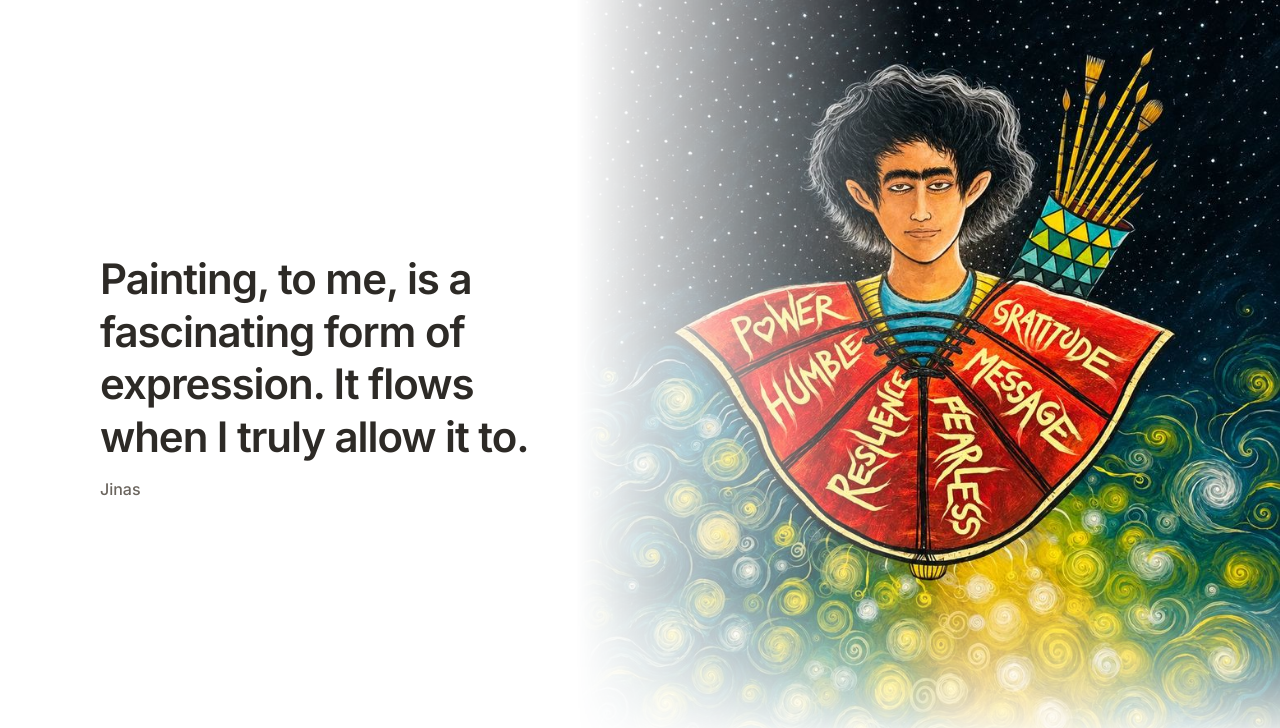
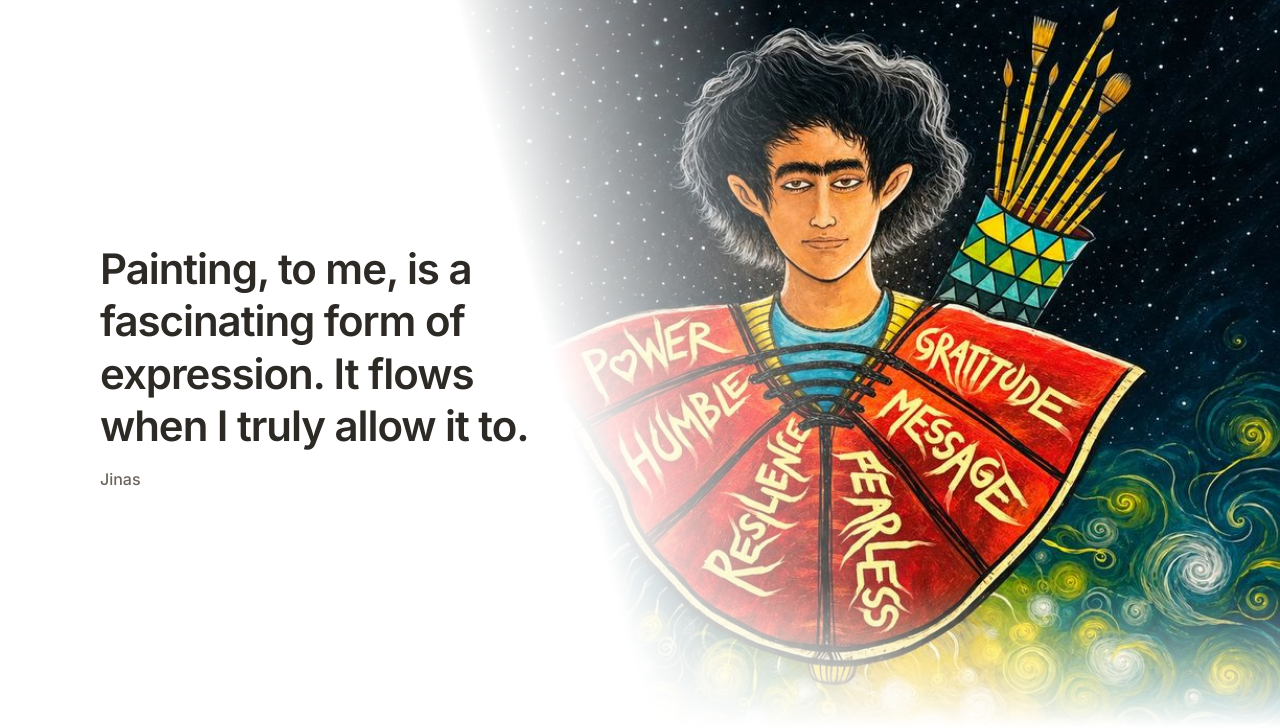
Before and after one commit to jinasthadayil/lifeofjinas, a plain HTML site: page index.html in a window 1280 px wide. Shown: the part 72-800 px from the top of the page. Drawn offline with Linux system fonts and the light colour scheme.

Commit message:
Desktop hero follows Jinas's sketch: full-screen Artcher with slanted fade
Co-Authored-By: Claude Opus 5.5 <noreply@anthropic.com>
Claude-Session: https://claude.ai/code/session_01LETptA9N7Jg928BgMe4Kc1

```diff
--- a/index.html
+++ b/index.html
@@ -44,11 +44,11 @@ header .wrap{display:flex;align-items:center;justify-content:space-between;gap:1
 .pill.small{padding:12px 20px;font-size:15px}
 
 /* Opening words */
-.intro{position:relative;min-height:clamp(520px,58vw,880px);display:flex;align-items:center;padding-block:clamp(24px,4vw,56px)}
-.intro-text{position:relative;max-width:min(560px,47%)}
-.hero-art{position:absolute;top:-79px;bottom:0;right:calc(50% - 50vw);aspect-ratio:1161/1355;z-index:-1;background:url(images/artcher-backdrop.jpg) center/cover no-repeat;
-  -webkit-mask-image:linear-gradient(to right,transparent 0,rgba(0,0,0,.35) 18%,#000 48%),linear-gradient(to bottom,#000 80%,transparent 100%);-webkit-mask-composite:source-in;
-  mask-image:linear-gradient(to right,transparent 0,rgba(0,0,0,.35) 18%,#000 48%),linear-gradient(to bottom,#000 80%,transparent 100%);mask-composite:intersect}
+.intro{position:relative;min-height:max(560px,calc(100vh - 79px));display:flex;align-items:center;padding-block:clamp(24px,4vw,56px)}
+.intro-text{position:relative;max-width:min(520px,40%)}
+.hero-art{position:absolute;top:-79px;bottom:0;left:calc(50% - 20vw);right:calc(50% - 50vw);z-index:-1;background:url(images/artcher-backdrop.jpg) 50% 30%/cover no-repeat;
+  -webkit-mask-image:linear-gradient(75deg,transparent 24%,rgba(0,0,0,.5) 38%,#000 52%),linear-gradient(to bottom,#000 82%,transparent 100%);-webkit-mask-composite:source-in;
+  mask-image:linear-gradient(75deg,transparent 24%,rgba(0,0,0,.5) 38%,#000 52%),linear-gradient(to bottom,#000 82%,transparent 100%);mask-composite:intersect}
 @media (max-width:760px){body.home .mark{color:#fff;text-shadow:0 1px 10px #000a}.intro{display:grid;min-height:0;gap:8px;padding-top:0}.intro-text{max-width:none}.hero-art{position:static;order:-1;margin-inline:calc(50% - 50vw);margin-top:-79px;z-index:auto;
   -webkit-mask-image:linear-gradient(to bottom,#000 65%,transparent 100%);mask-image:linear-gradient(to bottom,#000 65%,transparent 100%)}}
 .intro blockquote{margin:0;font-size:clamp(26px,3.6vw,42px);line-height:1.25;font-weight:600;letter-spacing:-.025em;text-wrap:balance}
```
